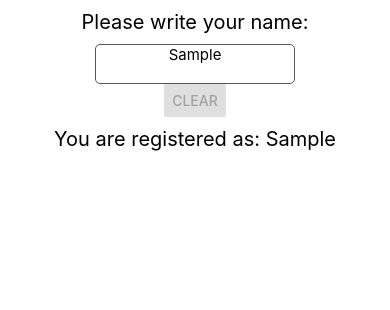
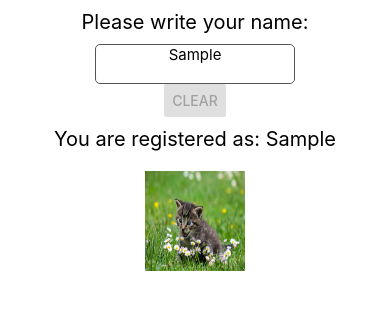
Before and after one commit to kuma1105/TheCompleteReactNativeCourse2021, a React Native app: screen / in a window 390 px wide. Both pictures are taken after typing "Sample" into the empty fields and a click on the button "SUBMIT". Shown: the top 310 px of the page. Built offline with nearby package versions, Linux system fonts and the light colour scheme.

Commit message:
Use Image

```diff
--- a/App.js
+++ b/App.js
@@ -1,5 +1,5 @@
 import { StatusBar } from 'expo-status-bar';
-import { StyleSheet, Text, View, Button, ScrollView, RefreshControl, FlatList, SectionList, TextInput, Alert, ToastAndroid, Modal } from 'react-native';
+import { StyleSheet, Text, View, Button, ScrollView, RefreshControl, FlatList, SectionList, TextInput, Alert, ToastAndroid, Modal, Image } from 'react-native';
 
 import { useState } from 'react';
 
@@ -51,11 +51,17 @@ export default function App() {
       />
       {
         submitted ?
-          <Text style={styles.text}>
-            You are registered as: {name}
-          </Text>
+          <View style={styles.body}>
+            <Text style={styles.text}>
+              You are registered as: {name}
+            </Text>
+            <Image
+              style={styles.image}
+              source={require('./assets/cat2.jpg')}
+              resizeMode='stretch' />
+          </View>
           :
-          null
+          <Image style={styles.image} source={require('./assets/cat1.jpg')} resizeMode='stretch' />
       }
 
     </View>
@@ -81,6 +87,11 @@ const styles = StyleSheet.create({
     borderRadius: 5,
     textAlign: 'center',
     fontSize: 15,
+  },
+  image: {
+    width: 100,
+    height: 100,
+    margin: 10,
   }
   // view1: {
   //   // width: 100,
```
Also changed, not shown: assets/cat1.jpg (added), assets/cat2.jpg (added).
